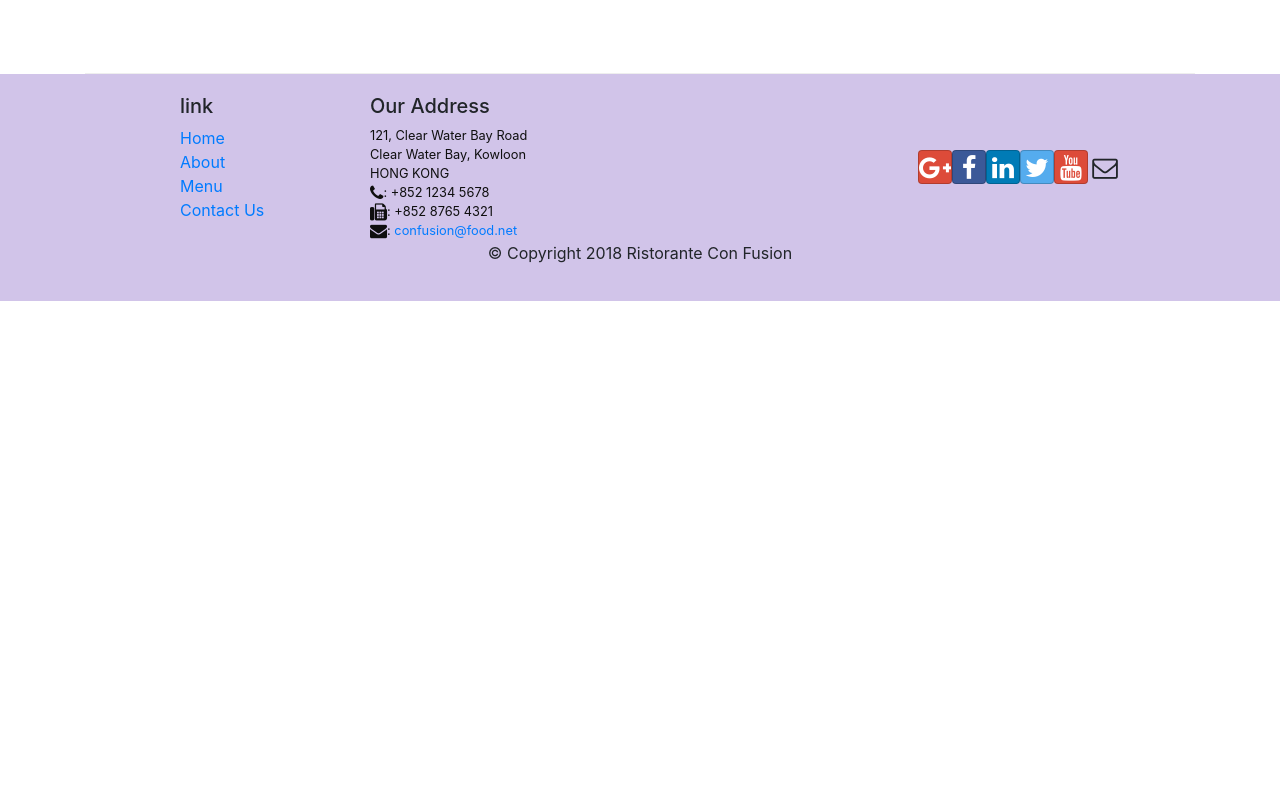
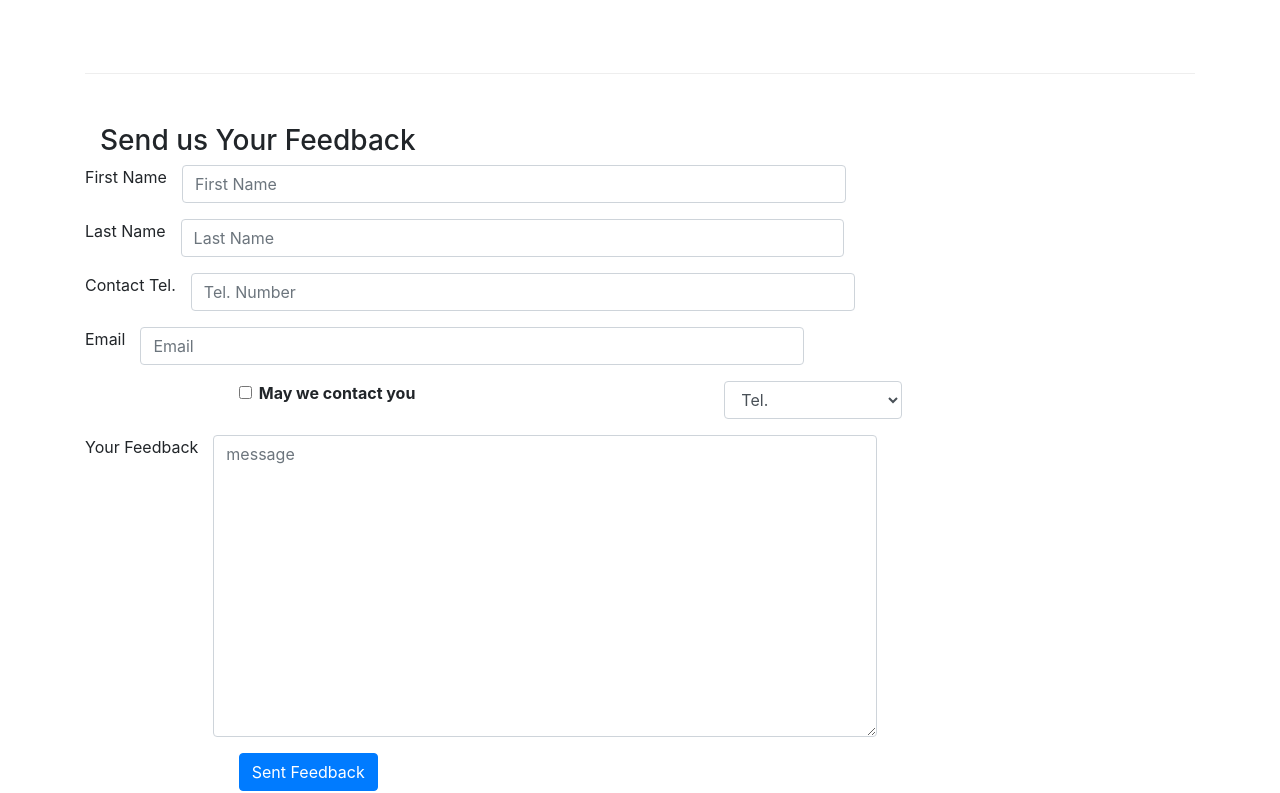
Before and after one commit to nguyenhai8089/react-lab, a React (Create React App) app: page /contactus in a window 1280 px wide. Shown: the part 668-1461 px from the top of the page. Before the commit the page ends 969 px from the top, so only its background shows below. Built offline with nearby package versions, Linux system fonts and the light colour scheme.

Commit message:
check loi lab6.1

```diff
--- a/package.json
+++ b/package.json
@@ -3,7 +3,7 @@
   "version": "0.1.0",
   "private": true,
   "dependencies": {
-    "bootstrap": "^4.6.1",
+    "bootstrap": "4.6.1",
     "bootstrap-social": "^5.1.1",
     "cross-fetch": "^3.1.5",
     "dateformat": "^5.0.2",
--- a/src/components/ContactComponent.js
+++ b/src/components/ContactComponent.js
@@ -1,6 +1,39 @@
-import React from 'react';
+import React,{Component}from 'react';
+import {Button,Form,FormGroup,Input,Col, Label} from 'reactstrap';
 
-function Contact(props) {
+
+class Contact extends Component {
+    constructor(props){
+        super(props);
+        this.state={
+            firstname:'',
+            lastname:'',
+            telnum:'',
+            email:'',
+            agree:false,
+            contactType:'Tel.',
+            message:''
+        };
+        this.handleInputChange=this.handleInputChange.bind(this);
+        this.handleSubmit=this.handleSubmit.bind(this);
+    }
+
+    handleInputChange(event){
+        const target=event.target;
+        const value=target.type==='checkbox'?target.checked:target.value;
+        const name=target.name;
+
+        this.setState({
+            [name]:value
+         })
+    }
+
+    handleSubmit(event){
+        console.log('Current State is:'+JSON.stringify(this.state));
+        alert('Current State is:'+JSON.stringify(this.state));
+        event.preventDefault();
+    }
+    render(){
         return(
             <div className="container">
                 <div className="row row-content">
@@ -29,8 +62,83 @@
                         </div>
                     </div>
                 </div>
+                <div className="row row-content">
+                    <div className='col-12'>
+                            <h3>Send us Your Feedback</h3>
+                        </div>
+                        <div className='col-12 col-md-9'>
+                            <Form onSubmit={this.handleSubmit}>
+                                <FormGroup row>
+                                    <label htmlFor='firstname' md={2}>First Name</label>
+                                    <Col md={10}>
+                                        <Input type='text' id='firstname' name='firstname' placeholder='First Name' value={this.state.firstname}
+                                        onChange={this.handleInputChange}/>
+                                    </Col>
+                                </FormGroup>
+                                <FormGroup row>
+                                    <label htmlFor='lasttname' md={2}>Last Name</label>
+                                    <Col md={10}>
+                                        <Input type='text' id='lasttname' name='lastname' placeholder='Last Name' value={this.state.lastname}
+                                        onChange={this.handleInputChange}/>
+                                    </Col>
+                                </FormGroup>
+                                <FormGroup row>
+                                    <label htmlFor='telnum' md={2}>Contact Tel.</label>
+                                    <Col md={10}>
+                                        <Input type='tel' id='telnum' name='telnum' placeholder='Tel. Number' value={this.state.telnum}
+                                        onChange={this.handleInputChange}/>
+                                    </Col>
+                                </FormGroup>
+                                <FormGroup row>
+                                    <label htmlFor='email' md={2}>Email</label>
+                                    <Col md={10}>
+                                        <Input type='email' id='email' name='email' placeholder='Email' value={this.state.email}
+                                        onChange={this.handleInputChange}/>
+                                    </Col>
+                                </FormGroup>
+                                <FormGroup row>
+                                    <Col md={{size:6,offset:2}}>
+                                        <FormGroup check>
+                                            <Label check>
+                                                <Input type='checkbox' name='agree'
+                                                    check={this.state.agree}
+                                                    onChange={this.handleInputChange}/> {' '}
+                                                    <strong>May we contact you</strong>
+                                            </Label>
+                                        </FormGroup>
+                                    </Col>
+                                    <Col md={{size:3,offset:1}}>
+                                                <Input type='select' name='contactType'
+                                                    value={this.state.contactType}
+                                                    onChange={this.handleInputChange}>
+                                                    <option>Tel.</option>
+                                                    <option>Email</option>
+                                                </Input>
+                                    </Col>
+                                </FormGroup>
+                                <FormGroup row>
+                                    <label htmlFor='message' md={2}>Your Feedback</label>
+                                    <Col md={10}>
+                                        <Input type='textarea' id='message' name='message' placeholder='message' rows='12' value={this.state.message}
+                                         onChange={this.handleInputChange}/>
+                                    </Col>
+                                </FormGroup>
+                                <FormGroup row>
+                                    <Col md={{size:10,offset:2}}>
+                                        <Button type='submit' color='primary'>
+                                            Sent Feedback
+                                        </Button>
+                                    </Col>
+                                </FormGroup>
+
+                            </Form>
+
+                        </div>
+                </div>
             </div>
         );
     }
 
+}
+
 export default Contact;
```
Also changed, not shown: 1 other file (tests, documents, lock files or other folders). Lines whose indentation alone changed are shown as unchanged.
